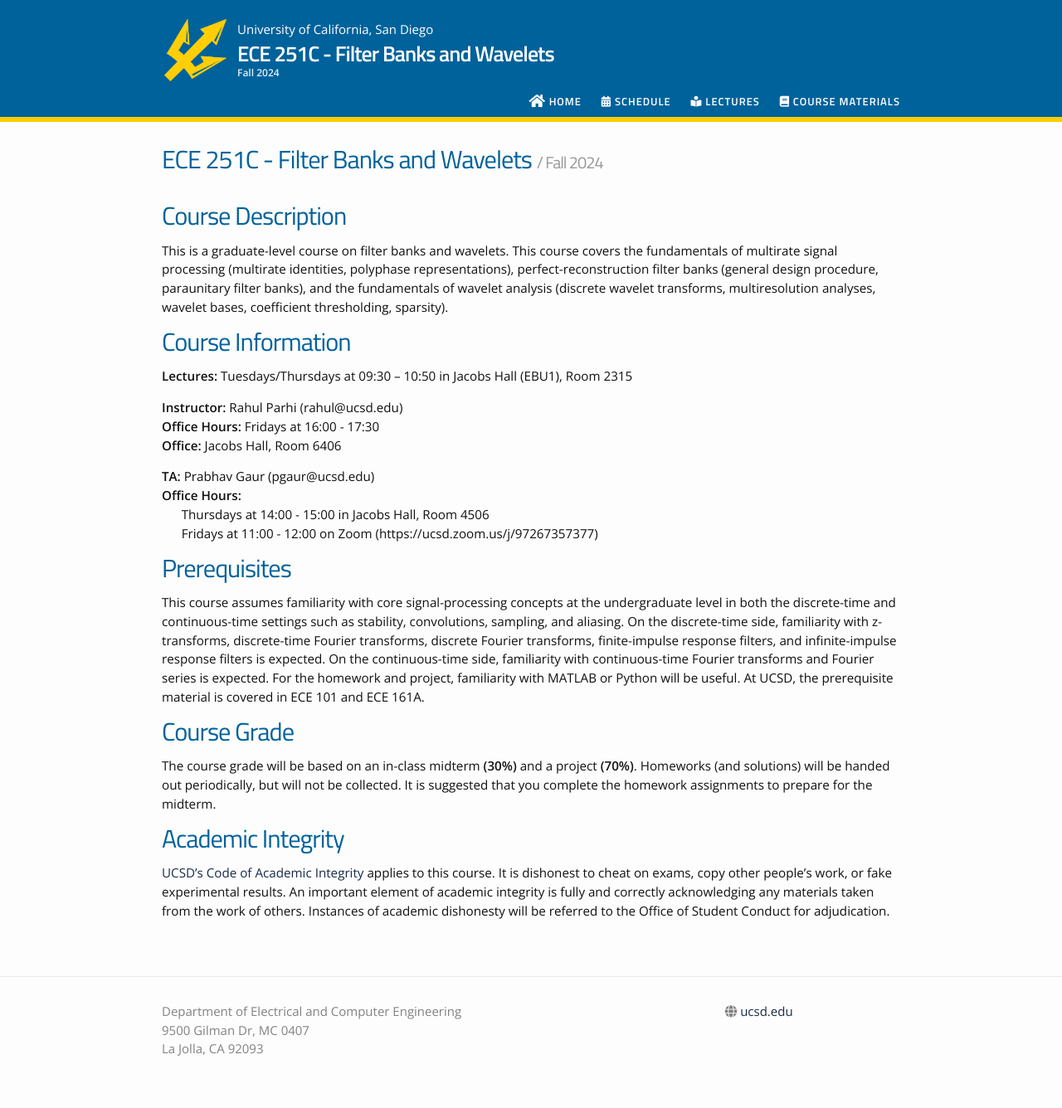
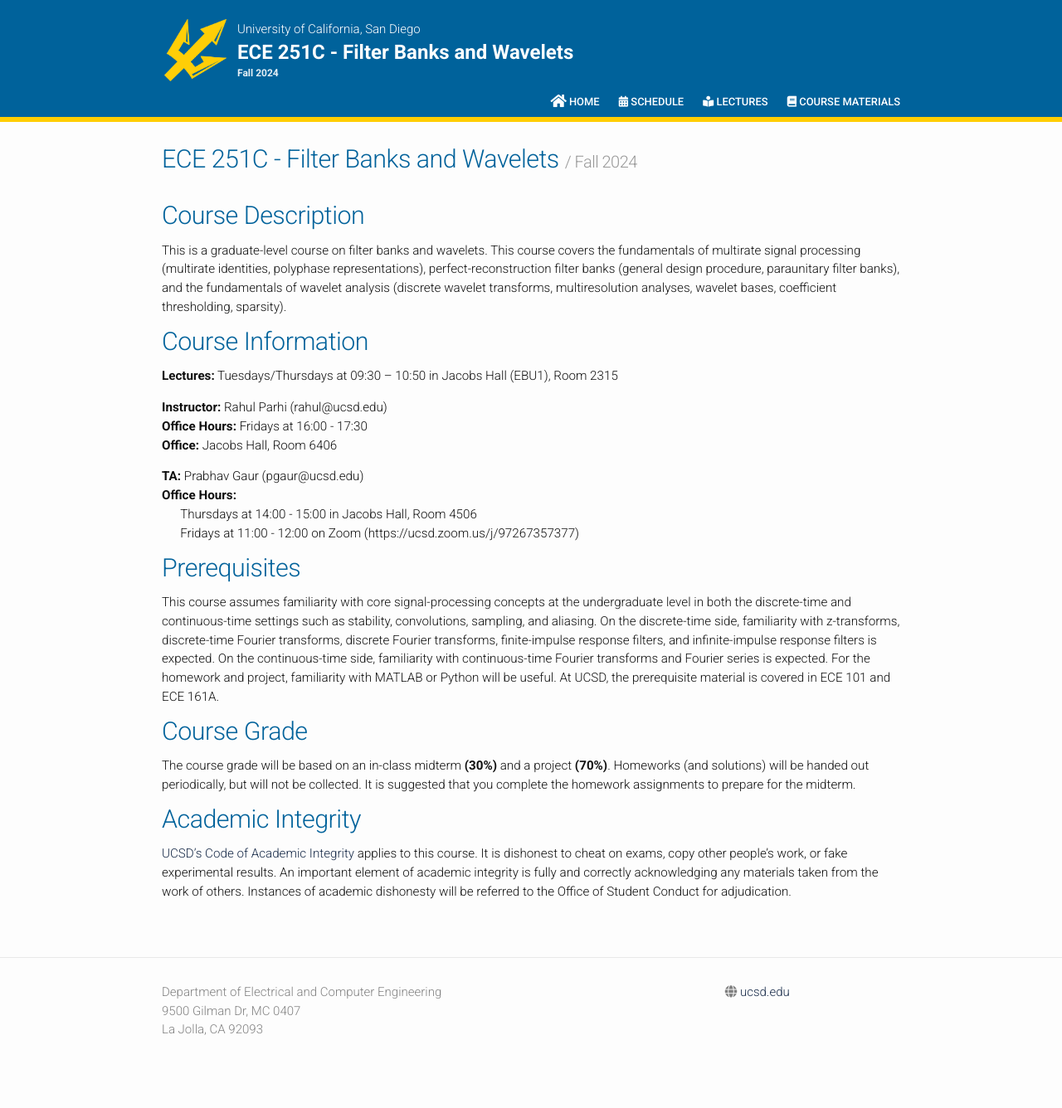
Before and after one commit to sparsity-group/251c-fa24, a Jekyll site: the page built from index.md, in a window 1280 px wide. Shown: the whole page at 83% size. Built offline with Jekyll 4.4.1, drawn with Linux system fonts in a browser that asks for light colours; nearby versions of some CDN libraries; after the commit the page ends 1313 px from its top, so only the background shows below that.

Commit message:
update formatting

```diff
--- a/_css/main.scss
+++ b/_css/main.scss
@@ -6,8 +6,10 @@
 $header-background-invert: 0%;
 @import "user_vars";
 
+@import url('https://fonts.googleapis.com/css2?family=Roboto:ital,wght@0,300;0,400;0,500;0,700;1,300;1,400&display=swap');
+
 // Our variables
-$base-font-family: 'Open Sans', Helvetica, Arial, sans-serif;
+$base-font-family: Roboto, Helvetica, Arial, sans-serif;
 $base-font-size:   .95em;
 $small-font-size:  $base-font-size * 0.875;
 $base-line-height: 1.5;
--- a/_sass/_base.scss
+++ b/_sass/_base.scss
@@ -145,7 +145,6 @@ blockquote {
     border-left: 4px solid $grey-color-light;
     padding-left: $spacing-unit / 2;
     font-size: 18px;
-    letter-spacing: -1px;
     font-style: italic;
 
     > :last-child {
@@ -279,7 +278,6 @@ a.tosu {
         font-size: 14px;
         font-weight: bold;
         text-transform: uppercase;
-        letter-spacing: 0.03em;
     }
 
     .table-row {
--- a/_sass/_header.scss
+++ b/_sass/_header.scss
@@ -16,14 +16,11 @@
 }
 
 .site-title, .site-title a {
-    font-size: 26px;
-/* 		margin-top: 15px;
-    line-height: 40px; */
-    letter-spacing: -1px;
+    font-size: 24px;
     margin-bottom: 0;
     float: left;
-    font-weight: 500;
-		font-family: 'Titillium Web', sans-serif;
+    font-weight: 300;
+		font-family: Roboto, sans-serif;
     color: $header-text-color;
     &,
     &:visited {
@@ -55,14 +52,13 @@
 	float: right;
 	padding-top: 9px;
 	font-size: 85%;
-	letter-spacing: 1px;
 	line-height: 1em;
-	font-weight: 600;
+	font-weight: 500;
 	margin: 0;
 	padding: 0;
 	list-style-type: none;
 	text-transform: uppercase;
-		font-family: 'Titillium Web', sans-serif;
+		font-family: Roboto, sans-serif;
 
 }
 
@@ -88,7 +84,6 @@
 	display: block;
 	font-weight: normal;
 	height: auto;
-	letter-spacing: 0;
 	line-height: 1.2em;
 	padding: 4px 10px;
 color: $title-color;
--- a/_sass/_layout.scss
+++ b/_sass/_layout.scss
@@ -181,9 +181,9 @@
 
 h1 /* .post-title */ {
 /*    font-size: 42px; */
-    letter-spacing: -1px;
+    letter-spacing: -0.5px;
     line-height: 1;
-		font-family: 'Titillium Web', sans-serif;
+		font-family: Roboto, sans-serif;
 		color: $title-color;
 
     @include media-query($on-laptop) {
@@ -195,7 +195,7 @@ h1 /* .post-title */ {
     margin-bottom: $spacing-unit;
 
     h2 {
-		font-family: 'Titillium Web', sans-serif;
+		font-family: Roboto, sans-serif;
 	font-weight: 500;
 /*        font-size: 32px; */
 
@@ -237,7 +237,7 @@ ul.listing {
 ul.listing li.listing-seperator {
 	padding-top: 15px;
 	font-weight: bold;
-	font-family: 'Titillium Web', sans-serif;
+	font-family: Roboto, sans-serif;
 	font-size: 1.17em;
 }
 
@@ -252,7 +252,7 @@ ul.listing li.listing-item time {
 ul.listing li.listing-item a {
 	color: $clemson-purple;
 	font-weight: 400;
-	font-family: 'Titillium Web', sans-serif;
+	font-family: Roboto, sans-serif;
 }
 
 
@@ -291,7 +291,7 @@ ul#archive li.alt {
 ul#archive li span a {
        color: $clemson-purple;
 	font-weight: bold;
-font-family: 'Titillium Web', sans-serif;
+font-family: Roboto, sans-serif;
 }
 
 
@@ -303,7 +303,7 @@ ul#archive li span.postlower {
 ul#archive li span.postlower a {
 	color: #07c;
 	font-weight: normal;
-	font-family: "Open Sans", Helvetica, Arial, sans-serif;
+	font-family: Roboto, Helvetica, Arial, sans-serif;
 
 }
 
--- a/_sass/_mobile-header.scss
+++ b/_sass/_mobile-header.scss
@@ -55,7 +55,7 @@
 		-webkit-box-shadow: none; /* Saf3+, Chrome */
 		box-shadow: none; /* Standard. Opera 10.5, IE9 */
 		display: block;
-		font-family: 'Titillium Web', Helvetica, Arial, Verdana, sans-serif;
+		font-family: Roboto, Helvetica, Arial, Verdana, sans-serif;
 		position: relative;
 		min-width: 215px;
 		max-width: 215px;
```
